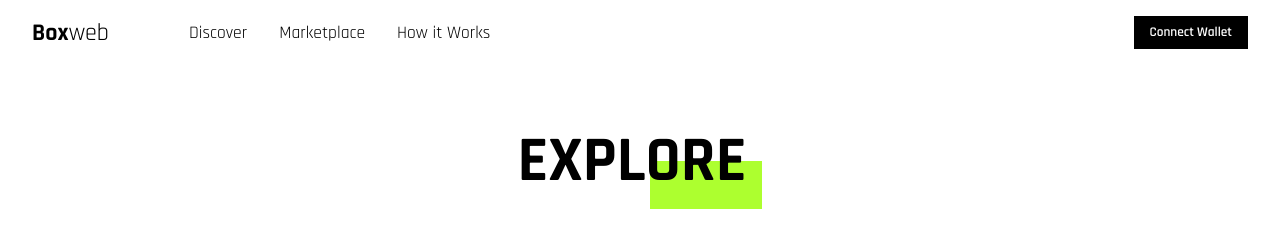
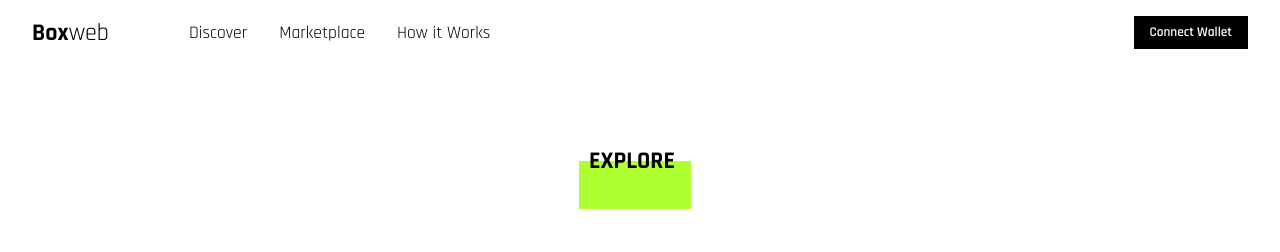
Before and after one commit to siddhantprateek/boxweb, a React (Create React App) app in the folder client/: page /discover in a window 1280 px wide. Shown: the top 252 px of the page. Built offline with nearby package versions, Linux system fonts and the light colour scheme.

Commit message:
fixed discoverpage

```diff
--- a/client/src/pages/discover/discover.pages.jsx
+++ b/client/src/pages/discover/discover.pages.jsx
@@ -6,7 +6,7 @@ const Discover = () => {
   return (
     <div className="discover-container">
       <div className="head-dis">
-        <h1>EXPLORE</h1>
+        <h2>EXPLORE</h2>
         <div className="greenbox"></div>
       </div>
 
```
